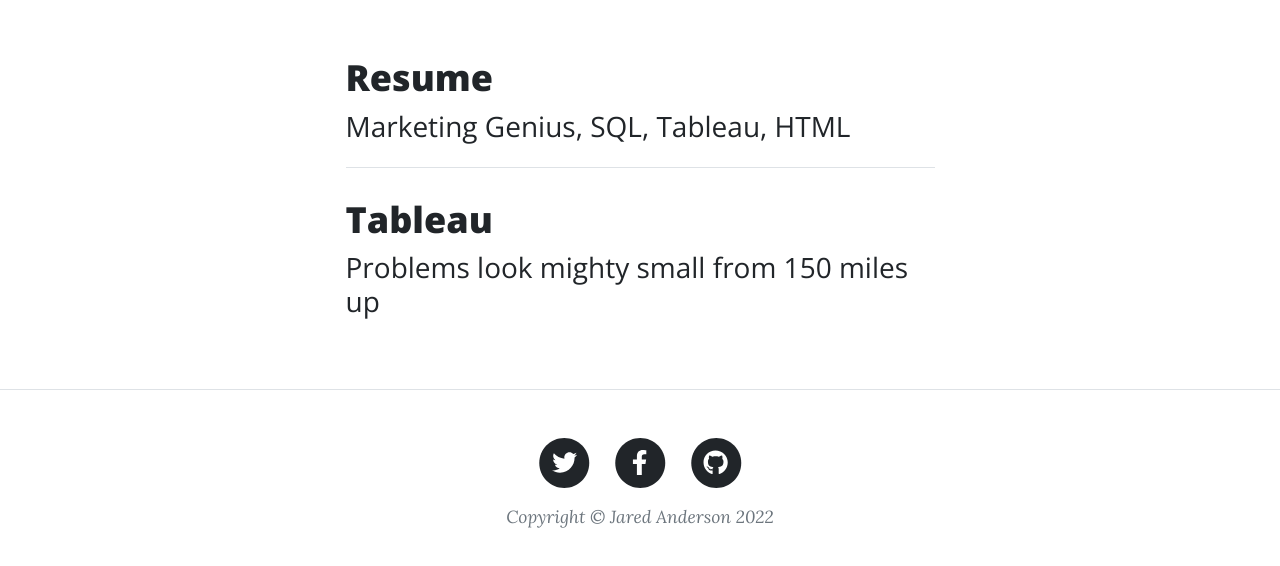
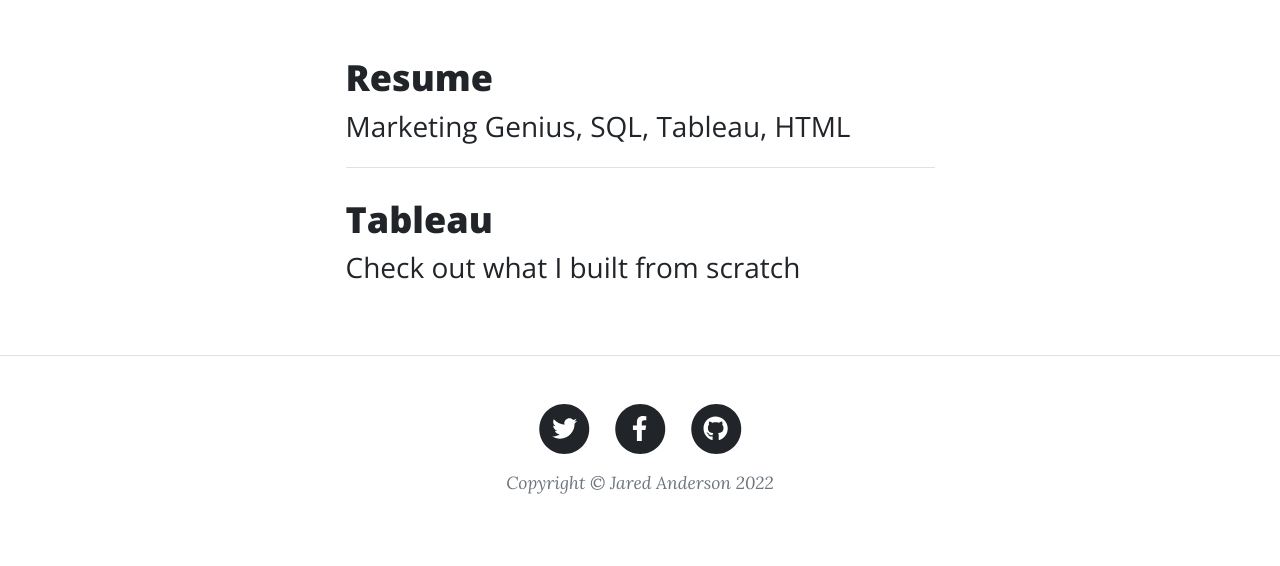
Before and after one commit to jared9anderson/IS2011, a plain HTML site: page index.html in a window 1280 px wide. Shown: the part 650-1216 px from the top of the page. After the commit the page ends 1194 px from the top, so only its background shows below. Drawn offline with nearby package versions, Linux system fonts and the light colour scheme.

Commit message:
Add files via upload

```diff
--- a/index.html
+++ b/index.html
@@ -63,7 +63,7 @@
                     <!-- Post preview-->
                     <div class="post-preview">
                         <a href="Tableau.html"><h2 class="post-title">Tableau</h2>
-                        <h3 class="post-subtitle">Problems look mighty small from 150 miles up</h3>
+                        <h3 class="post-subtitle">Check out what I built from scratch</h3>
                             </a>
                     </div>
               <br>
```
